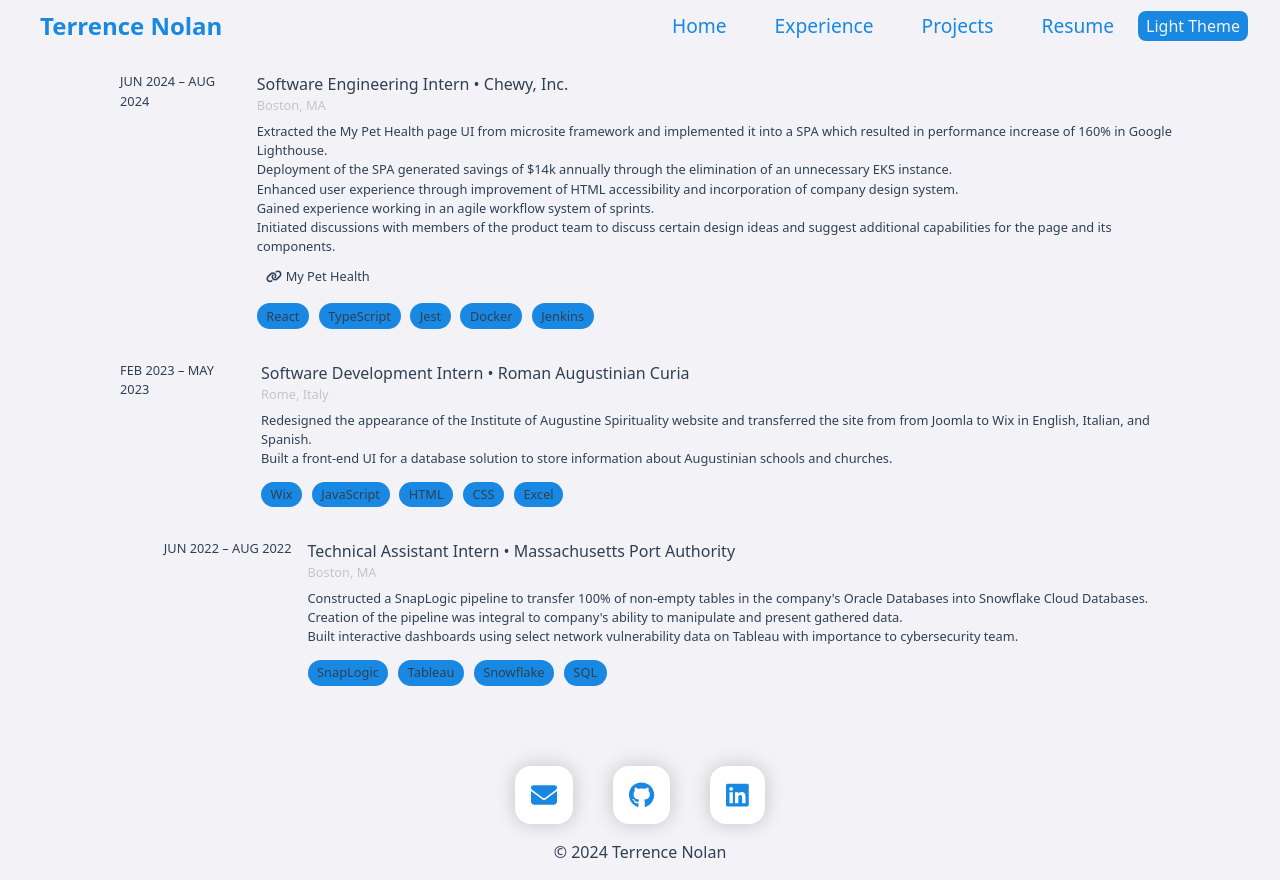
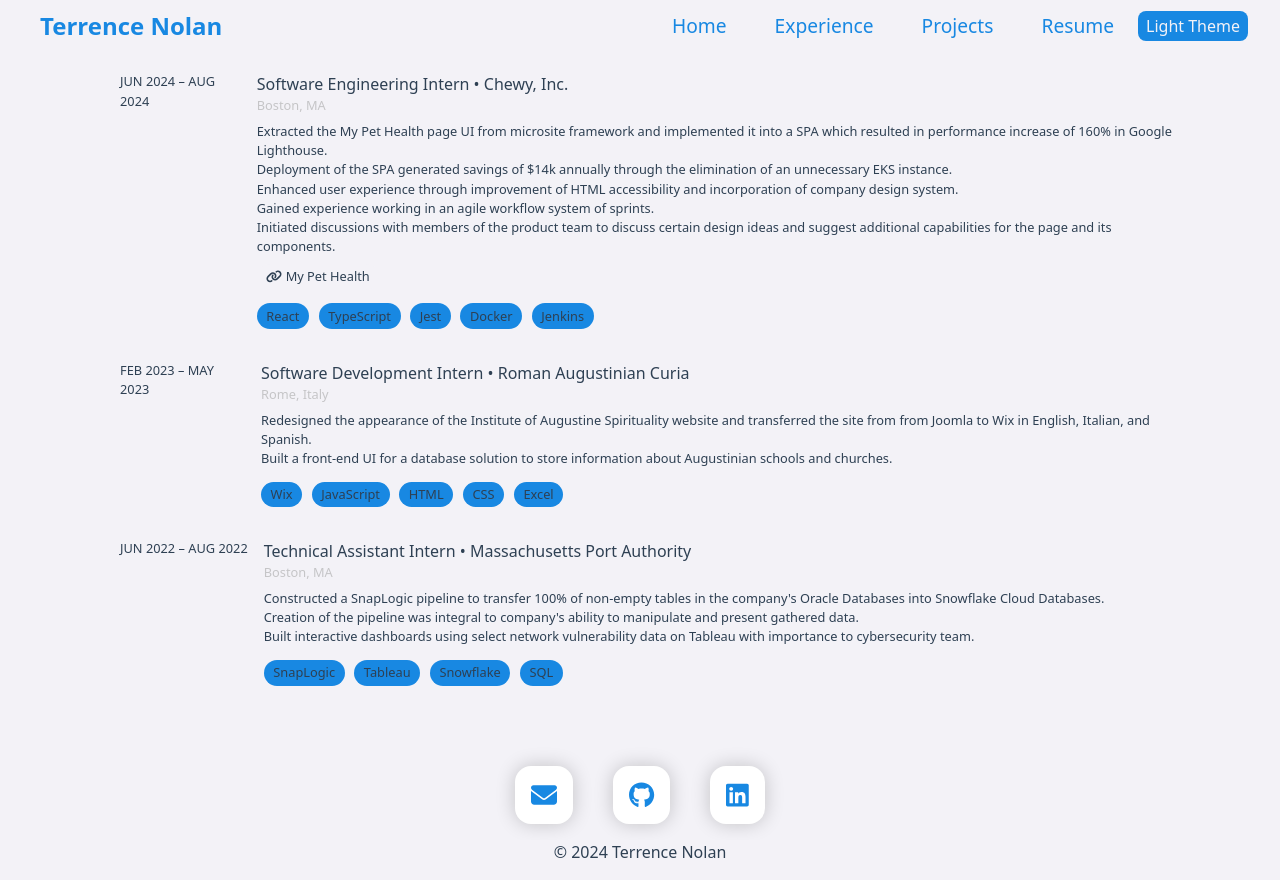
Before and after one commit to terrence-nolan/terrence-nolan, a React (Create React App) app: page /experience in a window 1280 px wide. Built offline with nearby package versions, Linux system fonts and the light colour scheme.

Commit message:
remove unused styles class

```diff
--- a/src/components/ExperienceCard/ExperienceCard.module.css
+++ b/src/components/ExperienceCard/ExperienceCard.module.css
@@ -8,13 +8,6 @@
     font-size: calc(10px + 2vmin);
     min-height: 100vh;
     transition: background-color 0.25s ease-in-out, color 0.25s ease-in-out;
-}
-
-.cardsDiv {
-    display: flex;
-    flex-direction: row;
-    justify-content: space-around;
-    flex-wrap: wrap-reverse;
 }
 
 .card {
```
